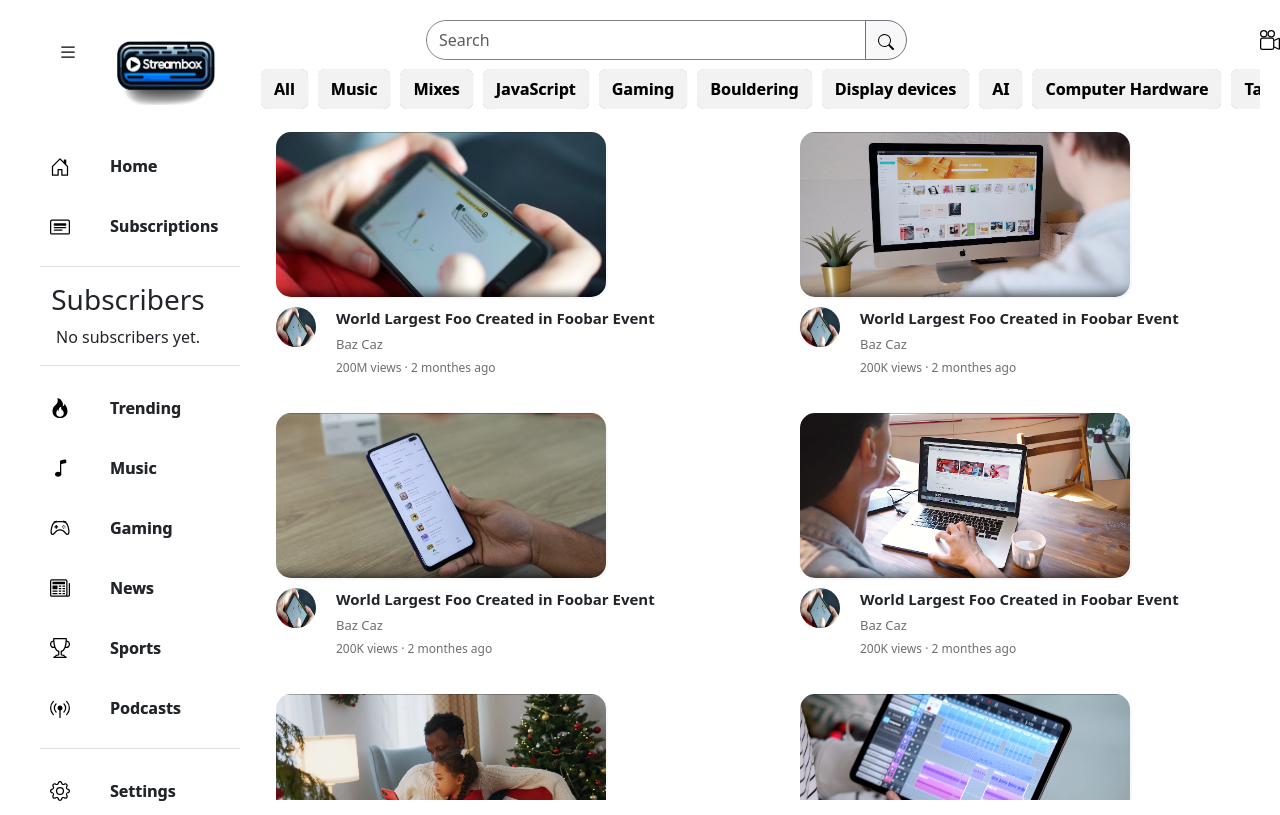
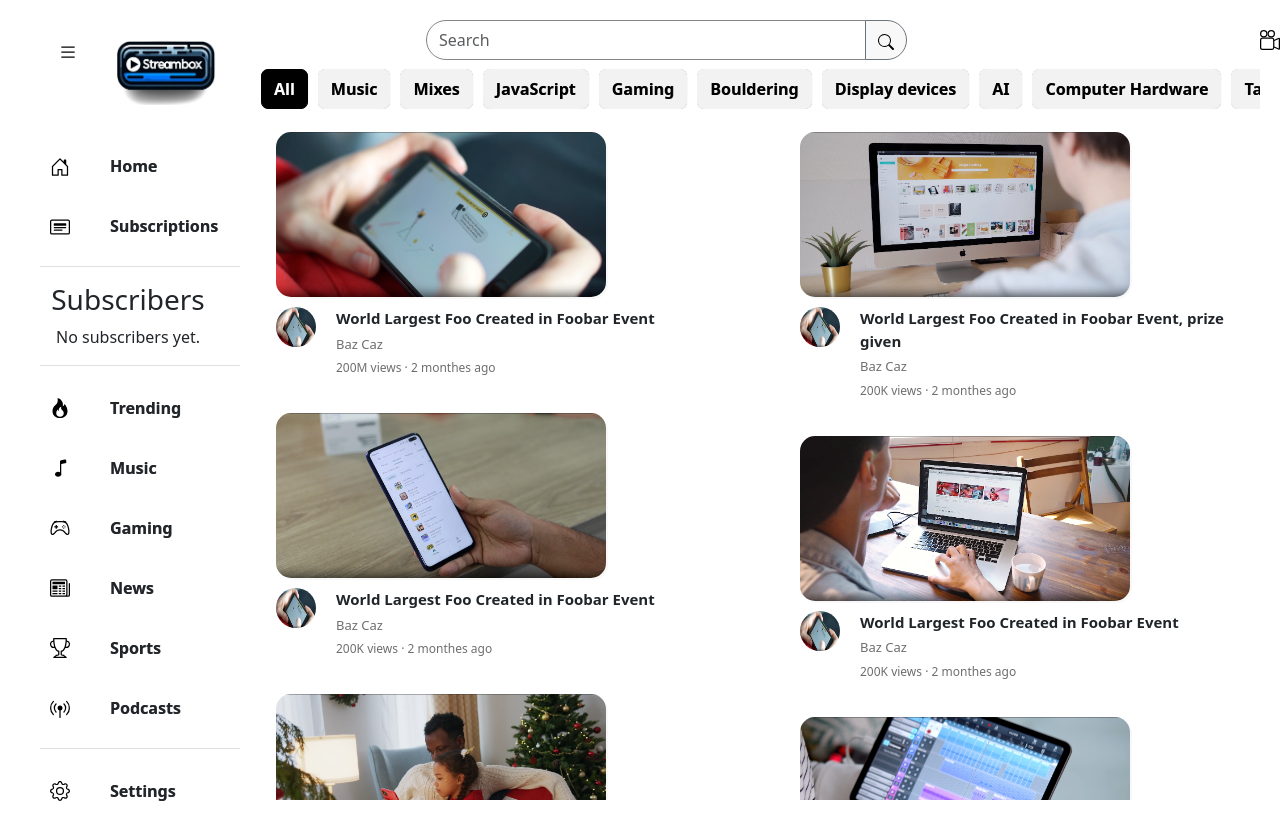
Before and after one commit to ZoharMashiah/Youtube-clone-project, a React (Create React App) app in the folder Web/youtube-clone/: page / in a window 1280 px wide. Shown: the top 815 px of the page. Built offline with nearby package versions, Linux system fonts and the light colour scheme.

Commit message:
search working on the feed

```diff
--- a/Web/youtube-clone/src/components/Feed/Categories/Categories.js
+++ b/Web/youtube-clone/src/components/Feed/Categories/Categories.js
@@ -3,14 +3,21 @@ import Category from '../Category/Category'
 import './Categories.css'
 import 'bootstrap/dist/css/bootstrap.min.css'
 
-export default function Categories() {
+export default function Categories({selectedCategory, setselectedCategory}) {
 
   const [categories, setCategories] = useState(["All", "Music", "Mixes", "JavaScript", "Gaming", "Bouldering", "Display devices", "AI", "Computer Hardware", "Table News", "Inventions", "News", "Comedy clubs", "Skills", "3D printing"])
+
+  const onClickHandle = (category) => {
+    setselectedCategory(category)
+  }
   return (
     <div id='categoriesWrraper' class="overflow-auto">
       {
         categories.map((category) => {
-          return <Category text={category} />
+          if(category === selectedCategory)
+            return <Category text={category} selected={true} onClick={()=>onClickHandle(category)} />
+          else
+            return <Category text={category} selected={false} onClick={()=>onClickHandle(category)} />
         })
       }
     </div>
--- a/Web/youtube-clone/src/components/Feed/Category/Category.css
+++ b/Web/youtube-clone/src/components/Feed/Category/Category.css
@@ -15,3 +15,16 @@
     background-color: rgba(229,229,229,255);
     border-color: rgba(229,229,229,255);
 }
+#selected{
+    margin: 5px;
+    width: max-content;
+    height: 40px;
+    text-align: center;
+    background-color: black;
+    border-color: black;
+    border-radius: 7px;
+    color: white;
+    font-weight: bold;
+    text-shadow: 0.3px 0.3px #747474;
+    box-shadow: 0.08px 0.08px #b0b0b0;
+}
--- a/Web/youtube-clone/src/components/Feed/Category/Category.js
+++ b/Web/youtube-clone/src/components/Feed/Category/Category.js
@@ -3,10 +3,10 @@ import { Button } from 'react-bootstrap'
 import 'bootstrap/dist/css/bootstrap.min.css'
 import './Category.css'
 
-export default function Category({text}) {
+export default function Category({text, selected, onClick}) {
   return (
     <div>
-      <Button id='category'>
+      <Button id={selected?'selected':'category'} onClick={onClick}>
         {text}
       </Button>
 
--- a/Web/youtube-clone/src/components/Feed/RightFeed/RightFeed.css
+++ b/Web/youtube-clone/src/components/Feed/RightFeed/RightFeed.css
@@ -7,11 +7,11 @@
 .middle{
     position: absolute;
     top: 8%;
-    min-height: 6%;
+    min-height: 5%;
     width: 98%;
-    overflow-x: hidden;
+    overflow: scroll;
     scroll-behavior: smooth;
-    scrollbar-width: none;
+    scrollbar-width: thin;
 }
 
 .bottom{
--- a/Web/youtube-clone/src/components/Feed/RightFeed/RightFeed.js
+++ b/Web/youtube-clone/src/components/Feed/RightFeed/RightFeed.js
@@ -1,20 +1,51 @@
-import React from 'react'
+import React, {useState} from 'react'
 import './RightFeed.css'
 import UpBar from '../UpBar/UpBar'
 import Videos from '../Videos/Videos'
 import Categories from '../Categories/Categories'
+import vid from '../../../data/videos.json'
 
 export default function RightFeed() {
+  const [selectedCategory, setselectedCategory] = useState("All")
+  const [videos, setVideos] = useState(vid)
+  const [filterdedVideos, setfilterdedVideos] = useState(videos)
+  const [searchText, setsearchText] = useState("")
+
+  const filterVideos = () => {
+    let id = 1
+    let arr = []
+    videos.filter((video) => {
+      if (video.title.toLowerCase().includes(searchText.toLowerCase())) {
+        let changedVideo = {
+          id: id,
+          title: video.title,
+          description: video.description,
+          user: video.user,
+          user_image: video.user_image,
+          category: video.category,
+          publication_date: video.publication_date,
+          icon: video.icon,
+          video: video.video,
+          views: video.views,
+          comments: video.comments
+        }
+        arr.push(changedVideo)
+        id += 1
+      }
+    })
+    setfilterdedVideos(arr)
+  }
+
   return (
     <div>
       <div className='upper'>
-        <UpBar />
+        <UpBar setsearchText={setsearchText} filterVideos={filterVideos} />
       </div>
       <div className='middle'>
-        <Categories />
+        <Categories selectedCategory={selectedCategory} setselectedCategory={setselectedCategory} />
       </div>
       <div className='bottom'>
-        <Videos />
+        <Videos videos={filterdedVideos}/>
       </div>
     </div>
   )
--- a/Web/youtube-clone/src/components/Feed/Search/Search.js
+++ b/Web/youtube-clone/src/components/Feed/Search/Search.js
@@ -3,7 +3,7 @@ import './Search.css';
 import {Button, Image, InputGroup, Form} from 'react-bootstrap';
 import 'bootstrap/dist/css/bootstrap.min.css';
 
-export default function Search() {
+export default function Search({setsearchText, filterVideos}) {
   return (
     <div id='wrapper'>
       <InputGroup className="mb-3" id='input'>
@@ -12,8 +12,9 @@ export default function Search() {
           aria-label="Search"
           aria-describedby="basic-addon2"
           id='form'
+          onChange={e => setsearchText(e.target.value)}
         />
-        <Button variant="outline-secondary" id="button-addon2" >
+        <Button variant="outline-secondary" id="button-addon2" onClick={filterVideos}>
           <img src='utilites/search.svg'/>
         </Button>
       </InputGroup>
--- a/Web/youtube-clone/src/components/Feed/UpBar/UpBar.js
+++ b/Web/youtube-clone/src/components/Feed/UpBar/UpBar.js
@@ -3,11 +3,11 @@ import Search from '../Search/Search'
 import UpperButtons from '../UpperButtons/UpperButtons'
 import './UpBar.css'
 
-export default function UpBar() {
+export default function UpBar({setsearchText, filterVideos}) {
   return (
     <div className='wrapper'>
       <div className='searchWrraper'>
-        <Search />
+        <Search setsearchText={setsearchText} filterVideos={filterVideos} />
       </div>
 
       <div className='upperButtonsWrraper'>
--- a/Web/youtube-clone/src/components/Feed/VideoShow/VideoShow.css
+++ b/Web/youtube-clone/src/components/Feed/VideoShow/VideoShow.css
@@ -6,6 +6,9 @@
 #videoImage:hover{
     border-radius: 4px;
     cursor: pointer;
+    transition-property: border-radius;
+    transition-delay: 10ms;
+    transition-timing-function: linear;
 }
 .videoCard{
     margin: 20px;
--- a/Web/youtube-clone/src/components/Feed/Videos/Videos.js
+++ b/Web/youtube-clone/src/components/Feed/Videos/Videos.js
@@ -2,8 +2,7 @@ import React, { useState } from 'react'
 import VideoShow from '../VideoShow/VideoShow'
 import vid from '../../../data/videos.json'
 
-export default function Videos() {
-  const [videos, setVideos] = useState(vid)
+export default function Videos({videos}) {
 
 
   return (
--- a/Web/youtube-clone/src/data/videos.json
+++ b/Web/youtube-clone/src/data/videos.json
@@ -22,7 +22,7 @@
     },
     {
         "id": 2,
-        "title": "World Largest Foo Created in Foobar Event",
+        "title": "World Largest Foo Created in Foobar Event, prize given",
         "description": "des",
         "user": "Baz Caz",
         "user_image": "utilites/video1.png",
--- a/Web/youtube-clone/src/pages/Feed/Feed.js
+++ b/Web/youtube-clone/src/pages/Feed/Feed.js
@@ -1,4 +1,4 @@
-import React from 'react'
+import React, {useState} from 'react'
 import "./Feed.css"
 import LeftFeed from '../../components/Feed/LeftFeed/LeftFeed'
 import RightFeed from '../../components/Feed/RightFeed/RightFeed'
```
